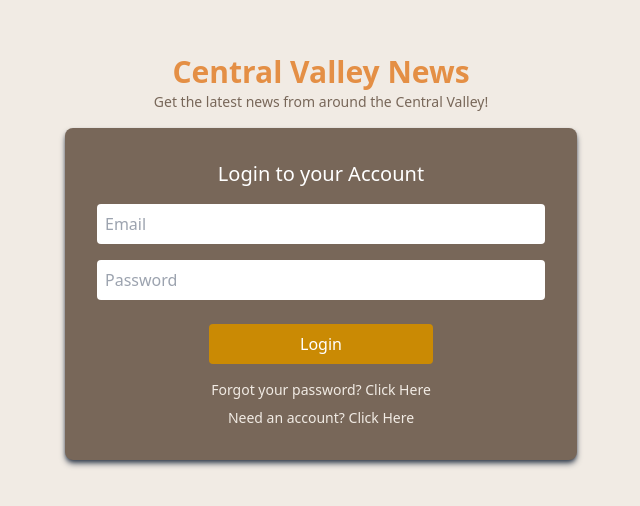
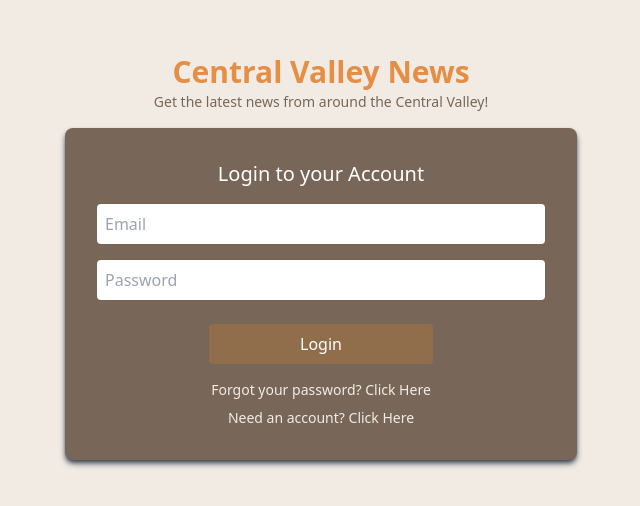
Before and after one commit to Algorithm-Allies/valleyNews, a React (Vite) app in the folder client/: page /auth/login in a window 1280 px wide. Shown: the part 140-646 px from the top of the page, without its empty margins (319-959 px from the left). Built offline with nearby package versions, Linux system fonts and the light colour scheme.

Commit message:
Revert "Add success message to register page"

```diff
--- a/client/src/components/Auth/AuthButton.jsx
+++ b/client/src/components/Auth/AuthButton.jsx
@@ -4,9 +4,9 @@ function AuthButton({ children }) {
   const navigation = useNavigation();
   return (
     <button
-      className={`flex justify-center  w-1/2 py-2 mx-auto mt-6  rounded ${
-        navigation.state === "submitting" ? "bg-yellow-600/50" : "bg-yellow-600"
-      } hover:bg-yellow-700 transition-colors`}
+      className={`flex justify-center  w-1/2 py-2 mx-auto mt-6 bg-brown-300/50 rounded ${
+        navigation.state === "submitting" ? "bg-brown-300/50" : "bg-brown-300"
+      }`}
     >
       <div className="relative">
         <span
--- a/client/src/components/FormSuccess.jsx
+++ /dev/null
@@ -1,18 +0,0 @@
-import { CheckCircleIcon } from "@heroicons/react/24/solid";
-function FormSuccess({ email }) {
-  return (
-    <div className="relative w-full min-h-10 p-2 gap-2 items-center bg-[#ccb494] text-white rounded">
-      <h3 className="text-base font-bold mb-1">Verify your email address</h3>
-      <div className="space-y-2">
-        <p className="text-xs mb-2">
-          To start using ValleyNews, confirm you email address we sent to:
-        </p>
-        <p className="text-xs font-bold">{email}</p>
-      </div>
-      <div className="absolute right-2 top-2">
-        <CheckCircleIcon className="text-gray-100 size-4" />
-      </div>
-    </div>
-  );
-}
-export default FormSuccess;
--- a/client/src/pages/Register.jsx
+++ b/client/src/pages/Register.jsx
@@ -1,7 +1,5 @@
-
-import React from "react";
-import { Link, redirect, useActionData, useRouteError } from "react-router-dom";
-
+import React, { useState } from "react";
+import { Link, redirect, useRouteError } from "react-router-dom";
 import AuthForm from "../components/Auth/AuthForm";
 import AuthInput from "../components/Auth/AuthInput";
 import FormError from "../components/FormError";
@@ -11,12 +9,10 @@ import {
   validatePassword,
 } from "../lib/formHelpers";
 import AuthButton from "../components/Auth/AuthButton";
-import FormSuccess from "../components/FormSuccess";
 
 export async function action({ request }) {
   const formData = sanitizeFormData(await request.formData());
   const { email, password, confirmPassword } = Object.fromEntries(formData);
-
   // email, password, and confirm password all are required
   if (!password || !email || !confirmPassword) {
     formValidationErrorResponse({
@@ -39,9 +35,6 @@ export async function action({ request }) {
       message,
     });
   }
-  // Just for testing to show the email verification message
-  return { data: { email } };
-
   const res = await fetch(`${import.meta.env.VITE_API_URL}/users/register`, {
     method: "POST",
     body: JSON.stringify({ email, password }),
@@ -49,9 +42,9 @@ export async function action({ request }) {
       "Content-Type": "application/json",
     },
   });
-  // If, the user was succesful in registering in, we return their email to display in a verify message
+  // If, the user was successful in registering in, we redirect them to home page
   if (res.ok) {
-    return { data: { email } };
+    return redirect("/");
   }
   // If, the user was not successful in registering in, we display the error message
   else {
@@ -67,7 +60,6 @@ export async function action({ request }) {
 
 function Register() {
   const error = useRouteError();
-  const success = useActionData();
   let formError;
   if (error) {
     formError = JSON.parse(error.data);
@@ -80,11 +72,8 @@ function Register() {
         Register {businessCheck && 'Business'} Account to Valley News
       </h2>
       <div className="flex flex-col gap-4 mb-6">
-        {/*
-          I add defaultValue because when the user submits the form the email input is reset and I want the email value to persist between form request.  I think it would be bad UX if they had to re-enter their email every request.  I also change the key on a successful form request, thus causing a new instance of AuthInput and the email being reset, since they have already successfully registered otherwise the email value will persist.
-        */}
+        {/* I don't do it on email because I want to email to persist between form request. I think it would be bad UX if they had to re-enter their email every time. */}
         <AuthInput
-          key={success ? "email" : Math.random()}
           type="email"
           name="email"
           placeholder="Email"
@@ -141,12 +130,8 @@ function Register() {
           <FormError formError={formError.message} />
         </div>
       )}
-      {success && (
-        <div className="mb-4">
-          <FormSuccess email={success.data.email} />
-        </div>
-      )}
       <AuthButton>Register</AuthButton>
+
       <label className="checkbox-container">
         <input type="checkbox" className="accent-brown-100" onClick={() => setBusinessCheck(!businessCheck)} />
         Business Account?
```
